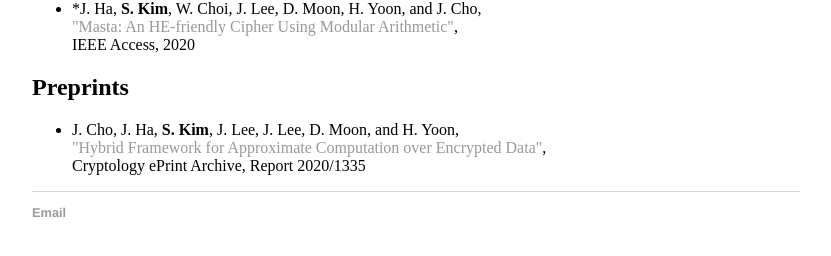
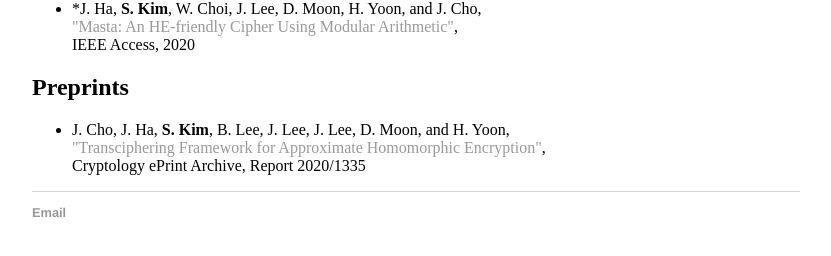
Before and after one commit to sgk1m/sgk1m.github.io, a Jekyll site: the page built from publications.html, in a window 1280 px wide. Shown: the part 415-671 px from the top of the page, without its empty margins (224-1055 px from the left). Built offline with Jekyll 4.4.1, drawn with Linux system fonts in a browser that asks for light colours.

Commit message:
Update publications.html

```diff
--- a/publications.html
+++ b/publications.html
@@ -20,8 +20,8 @@ title: Publications - Seongkwang Kim
 	</ul>
 	<h2>Preprints</h2>
 	<ul>
-		<li>J. Cho, J. Ha, <b>S. Kim</b>, J. Lee, J. Lee, D. Moon, and H. Yoon, <br>
-			<a href="https://eprint.iacr.org/2020/1335">"Hybrid Framework for Approximate Computation over Encrypted Data"</a>, <br>
+		<li>J. Cho, J. Ha, <b>S. Kim</b>, B. Lee, J. Lee, J. Lee, D. Moon, and H. Yoon, <br>
+			<a href="https://eprint.iacr.org/2020/1335">"Transciphering Framework for Approximate Homomorphic Encryption"</a>, <br>
 			Cryptology ePrint Archive, Report 2020/1335
 		</li>
 	</ul>
```
